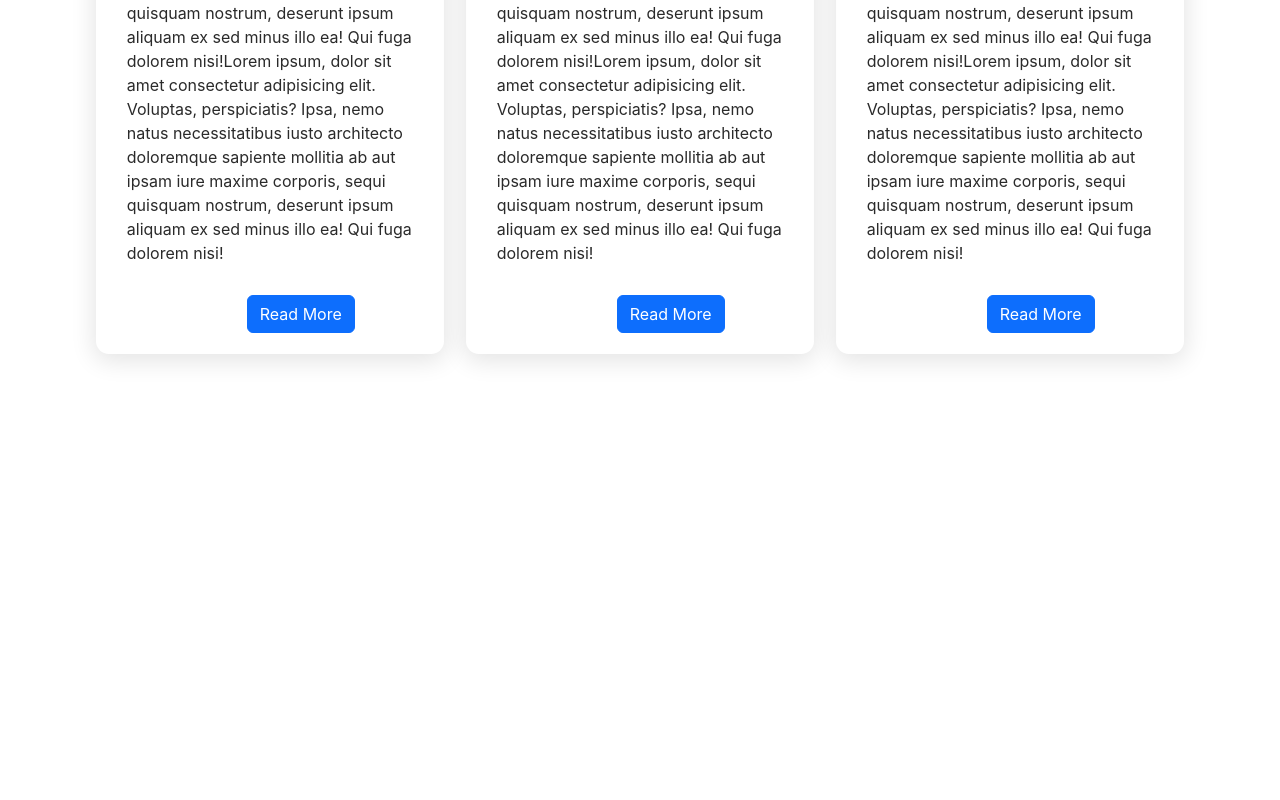
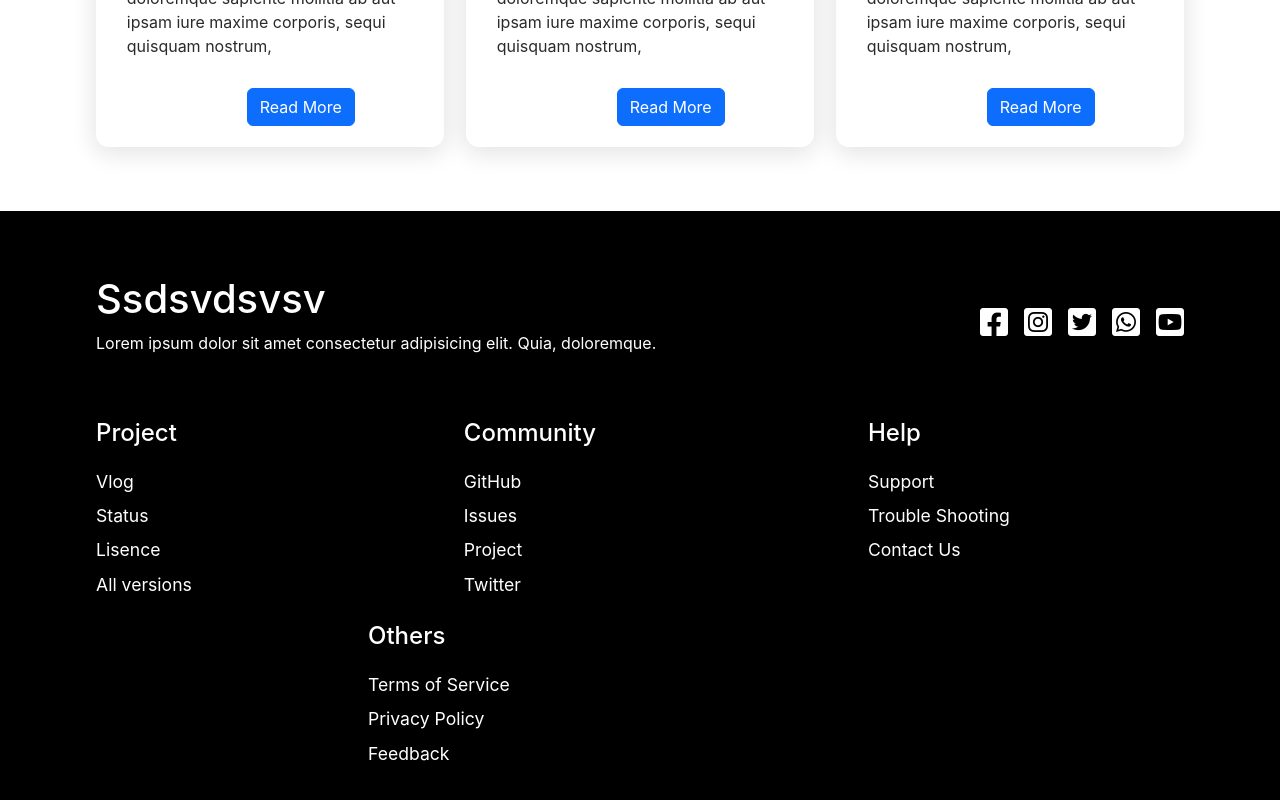
Before and after one commit to Nitishkulkarni45/WebReact, a React (Create React App) app: page / in a window 1280 px wide. Shown: the part 2476-3276 px from the top of the page. Before the commit the page ends 2894 px from the top, so only its background shows below. Built offline with nearby package versions, Linux system fonts and the light colour scheme.

Commit message:
footer added

```diff
--- a/src/Routes/About.js
+++ b/src/Routes/About.js
@@ -2,6 +2,7 @@ import React from 'react'
 import Navbar from '../components/Navbar'
 import Hero from './Hero'
 import Aboutbody from '../components/Aboutbody'
+import Footer from '../components/Footer'
 
 const About = () => {
   return (
@@ -22,6 +23,7 @@ const About = () => {
     <Aboutbody
     titleHead = "HeadEr"
     />
+    <Footer />
 
     </>
   )
--- a/src/Routes/Contact.js
+++ b/src/Routes/Contact.js
@@ -1,6 +1,7 @@
 import React from 'react'
 import Navbar from '../components/Navbar'
 import Hero from './Hero'
+import Footer from '../components/Footer'
 
 function Contact(){
   return (
--- a/src/Routes/Home.js
+++ b/src/Routes/Home.js
@@ -3,6 +3,7 @@ import Navbar from '../components/Navbar';
 import Hero from '../Routes/Hero';
 import Destination from '../components/Destination';
 import Myblogs from '../components/Myblogs';
+import Footer from '../components/Footer';
 // import Cards from '../components/Cards';
 
 const Home = () => {
@@ -26,6 +27,7 @@ const Home = () => {
     />
     <Destination />
     <Myblogs />
+    <Footer />
     {/* <Cards /> */}
     </>
   )
--- a/src/Routes/Service.js
+++ b/src/Routes/Service.js
@@ -1,6 +1,7 @@
 import React from 'react'
 import Hero from './Hero'
 import Navbar from '../components/Navbar'
+import Footer from '../components/Footer'
 function Service (){
   return (
     <>
@@ -17,6 +18,7 @@ function Service (){
     butHide = "button-hide"
     Mainhead = "ServiceHead"
     />
+    <Footer />
     </>
   )
 }
--- /dev/null
+++ b/src/components/Footer.css
@@ -0,0 +1,52 @@
+.Footer{
+    background-color: black;
+    color: white;
+    padding: 4rem 6rem;
+}
+.upperrow{
+    display: flex;
+    flex-wrap: wrap;
+    justify-content: space-between;
+    align-items: center;
+    text-align: start;
+}
+.lowerrow{
+    padding-top: 2rem;
+    display: flex;
+    text-align: start;
+    flex-wrap: wrap;
+}
+.lowerrow{
+    font-size: 1.3rem;
+}
+.lowerrow h4{
+    padding: 1rem 0  0.8rem 0;
+}
+.column{
+    margin-left: 17rem;
+    display: flex;
+    flex-direction: column;
+}
+.column1{
+
+    color: white;
+    display: flex;
+    flex-direction: column;
+}
+.upperrow i{
+    color: white;
+    font-size: 2rem;
+    margin-left: 1rem;
+}
+.column a{
+    margin-bottom: 0.5rem;
+    text-decoration: none;
+    color: white;
+    font-size: 1.1rem;
+}
+.column1 a{
+    margin-bottom: 0.5rem;
+    text-decoration: none;
+    color: white;
+    font-size: 1.1rem;
+}
--- /dev/null
+++ b/src/components/Footer.js
@@ -0,0 +1,63 @@
+import React from 'react'
+import "./Footer.css";
+
+function Footer  () {
+  return (
+    <div className='Footer'>
+        <div className="upperrow">
+            <div className="right">
+                <h1>Ssdsvdsvsv</h1>
+                <p>Lorem ipsum dolor sit amet consectetur adipisicing elit. Quia, doloremque.</p>
+            </div>
+            <div className="left">
+                <a href="/">
+                    <i className='fa-brands fa-facebook-square'></i>
+                </a>
+                <a href="/">
+                    <i className='fa-brands fa-instagram-square'></i>
+                </a>
+                <a href="/">
+                    <i className='fa-brands fa-twitter-square'></i>
+                </a>
+                <a href="/">
+                    <i className='fa-brands fa-whatsapp-square'></i>
+                </a>
+                <a href="/">
+                    <i className='fa-brands fa-youtube-square'></i>
+                </a>
+            </div>
+        </div>
+        <div className="lowerrow">
+            <div className="column1">
+                <h4>Project</h4>
+                <a href="/" className="subhead1">Vlog</a>
+                <a href="/" className="subhead2">Status</a>
+                <a href="/" className="subhead3">Lisence</a>
+                <a href="/" className="subhead4">All versions</a>
+            </div>
+            <div className="column">
+                <h4>Community</h4>
+                 <a href="/" className="subhead1">GitHub</a>
+                <a href="/" className="subhead2">Issues</a>
+                <a href="/" className="subhead3">Project</a>
+                <a href="/" className="subhead4">Twitter</a>
+            </div>
+            <div className="column">
+                <h4>Help</h4>
+                 <a href="/" className="subhead1">Support</a>
+                <a href="/" className="subhead2">Trouble Shooting</a>
+                <a href="/" className="subhead3">Contact Us</a>
+            </div>
+            <div className="column">
+                <h4>Others</h4>
+                 <a href="/" className="subhead1">Terms of Service</a>
+                <a href="/" className="subhead2">Privacy Policy</a>
+                <a href="/" className="subhead3">Feedback</a>
+
+            </div>
+        </div>
+    </div>
+  )
+}
+
+export default Footer
--- a/src/components/Myblogs.css
+++ b/src/components/Myblogs.css
@@ -12,6 +12,7 @@
 }
 .Myblog-cardMain{
     width: 32%;
+    /* height: 800px; */
     text-align: start;
     box-shadow: 0px 5px 25px 2px rgba(0, 0, 0, 0.11);
     border-radius: 13px;
@@ -22,9 +23,19 @@
     padding: 10px 30px ;
 }
 .cardIMG{
+    padding: 30px;
     width: 424px;
     overflow: hidden;
     border-radius: 10px;
+}
+.cardIMG img{
+width: 100%;
+height: 100%;
+transition: 0.3s ease-in-out;
+border-radius: 7px;
+}
+.cardIMG img :hover {
+    transform: scale(1.3);
 }
 .Myblog-cardMain h4{
     text-align: center;
@@ -41,3 +52,7 @@
 .readMore{
     margin: 20px 20px 20px 150px;
 }
+.Myblog-cardMain h4{
+text-align: left;
+margin-left: 30px;
+}
--- a/src/components/Myblogs.js
+++ b/src/components/Myblogs.js
@@ -12,20 +12,20 @@ function Myblogs() {
         <MyblogsData
           IMGurl="https://images.pexels.com/photos/2422915/pexels-photo-2422915.jpeg?auto=compress&cs=tinysrgb&w=600"
           inIMGtitle="Under The Blue!"
-        inIMGtext="Lorem ipsum, dolor sit amet consectetur adipisicing elit. Voluptas, perspiciatis? Ipsa, nemo natus necessitatibus iusto architecto doloremque sapiente mollitia ab aut ipsam iure maxime corporis, sequi quisquam nostrum, deserunt ipsum aliquam ex sed minus illo ea! Qui fuga dolorem nisi!Lorem ipsum, dolor sit amet consectetur adipisicing elit. Voluptas, perspiciatis? Ipsa, nemo natus necessitatibus iusto architecto doloremque sapiente mollitia ab aut ipsam iure maxime corporis, sequi quisquam nostrum, deserunt ipsum aliquam ex sed minus illo ea! Qui fuga dolorem nisi!"
+          inIMGtext="Lorem ipsum, dolor sit amet consectetur adipisicing elit. Voluptas, perspiciatis? Ipsa, nemo natus necessitatibus iusto architecto doloremque sapiente mollitia ab aut ipsam iure maxime corporis, sequi quisquam nostrum,"
         />
 
 
         <MyblogsData
           IMGurl="https://images.pexels.com/photos/4662469/pexels-photo-4662469.jpeg?auto=compress&cs=tinysrgb&w=600"
           inIMGtitle="Yoga: The Way of Life"
-        inIMGtext="Lorem ipsum, dolor sit amet consectetur adipisicing elit. Voluptas, perspiciatis? Ipsa, nemo natus necessitatibus iusto architecto doloremque sapiente mollitia ab aut ipsam iure maxime corporis, sequi quisquam nostrum, deserunt ipsum aliquam ex sed minus illo ea! Qui fuga dolorem nisi!Lorem ipsum, dolor sit amet consectetur adipisicing elit. Voluptas, perspiciatis? Ipsa, nemo natus necessitatibus iusto architecto doloremque sapiente mollitia ab aut ipsam iure maxime corporis, sequi quisquam nostrum, deserunt ipsum aliquam ex sed minus illo ea! Qui fuga dolorem nisi!"
+          inIMGtext="Lorem ipsum, dolor sit amet consectetur adipisicing elit. Voluptas, perspiciatis? Ipsa, nemo natus necessitatibus iusto architecto doloremque sapiente mollitia ab aut ipsam iure maxime corporis, sequi quisquam nostrum,"
         />
 
         <MyblogsData
           IMGurl="https://images.pexels.com/photos/842711/pexels-photo-842711.jpeg?auto=compress&cs=tinysrgb&w=600"
           inIMGtitle="PEACE lies within You"
-        inIMGtext="Lorem ipsum, dolor sit amet consectetur adipisicing elit. Voluptas, perspiciatis? Ipsa, nemo natus necessitatibus iusto architecto doloremque sapiente mollitia ab aut ipsam iure maxime corporis, sequi quisquam nostrum, deserunt ipsum aliquam ex sed minus illo ea! Qui fuga dolorem nisi!Lorem ipsum, dolor sit amet consectetur adipisicing elit. Voluptas, perspiciatis? Ipsa, nemo natus necessitatibus iusto architecto doloremque sapiente mollitia ab aut ipsam iure maxime corporis, sequi quisquam nostrum, deserunt ipsum aliquam ex sed minus illo ea! Qui fuga dolorem nisi!"
+          inIMGtext="Lorem ipsum, dolor sit amet consectetur adipisicing elit. Voluptas, perspiciatis? Ipsa, nemo natus necessitatibus iusto architecto doloremque sapiente mollitia ab aut ipsam iure maxime corporis, sequi quisquam nostrum, "
         />
       </div>
     </div>
```
Lines whose indentation alone changed are shown as unchanged.
